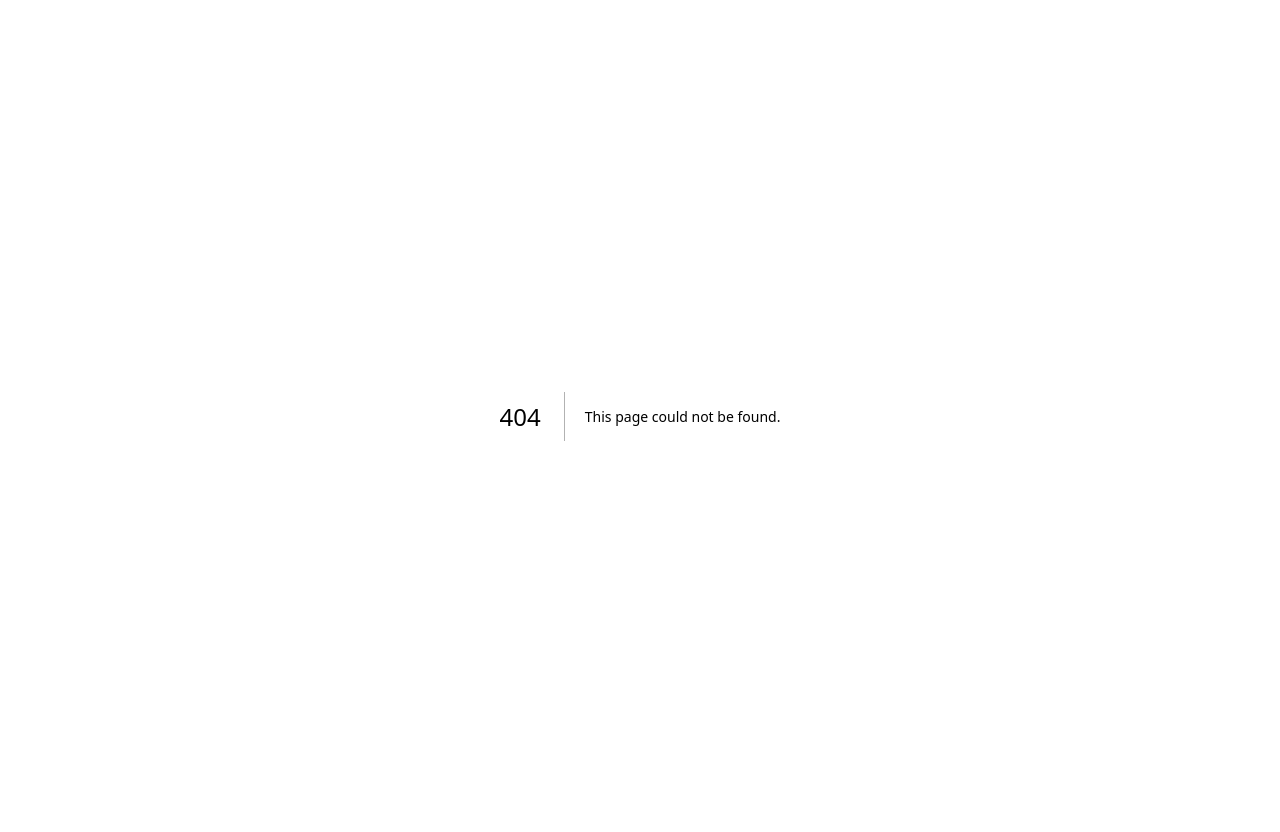
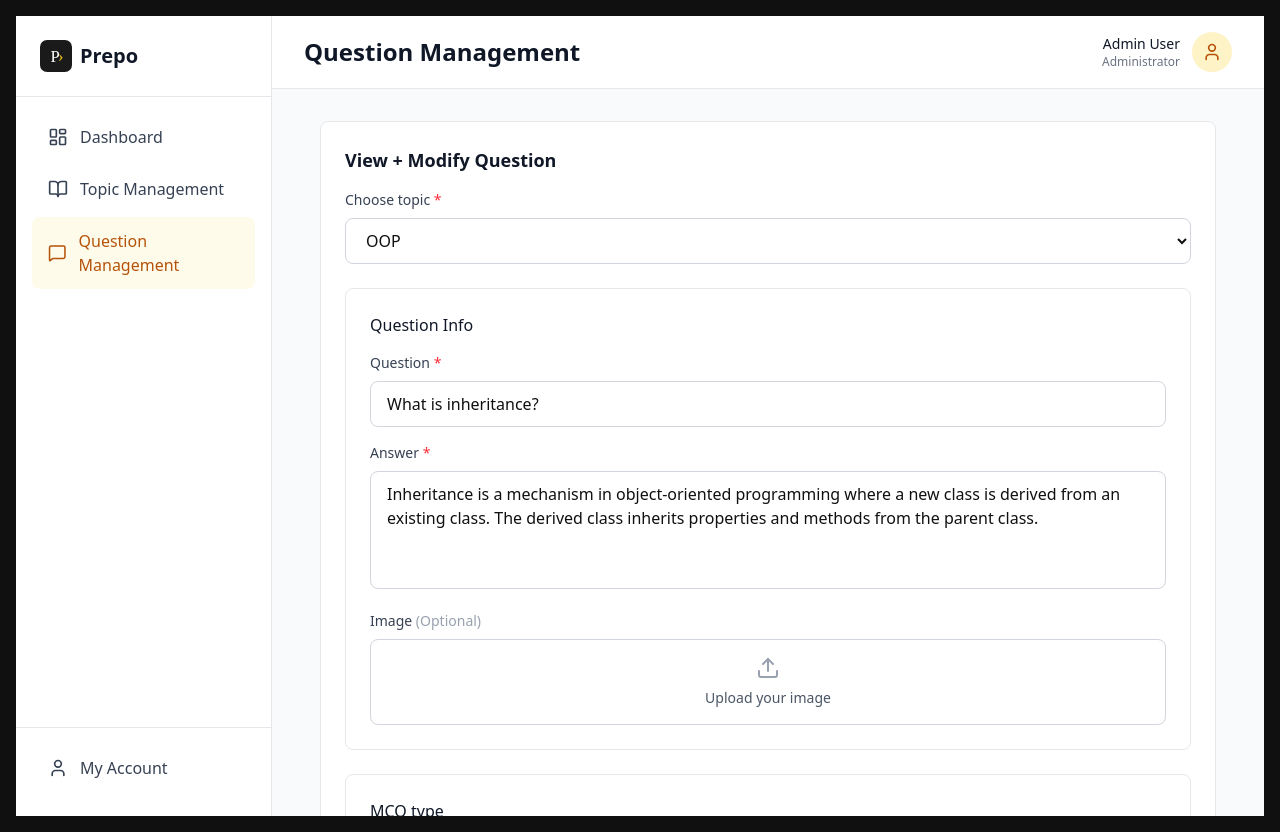
Before and after one commit to TimSing6584/PREPO, a Next.js app: page /admin/questions/1/edit in a window 1280 px wide. Before the commit this address had no page. Built offline with nearby package versions, Linux system fonts and the light colour scheme.

Commit message:
create CMS question modify page

```diff
--- /dev/null
+++ b/app/(admin)/admin/questions/[id]/edit/page.tsx
@@ -0,0 +1,266 @@
+'use client';
+
+import { useState } from 'react';
+import { Upload, Plus, X } from 'lucide-react';
+import { useRouter, useParams } from 'next/navigation';
+
+const topics = ['OOP', 'DB', 'OS', 'Network'];
+
+// Define question type
+interface QuestionData {
+  id: number;
+  question: string;
+  topic: string;
+  answer: string;
+  image: string | null;
+  options: string[];
+  correctOption: number;
+  dateCreated: string;
+  author: string;
+}
+
+// Mock data - in real app, this would be fetched from API
+const mockQuestions: Record<string, QuestionData> = {
+  '1': {
+    id: 1,
+    question: 'What is inheritance?',
+    topic: 'OOP',
+    answer: 'Inheritance is a mechanism in object-oriented programming where a new class is derived from an existing class. The derived class inherits properties and methods from the parent class.',
+    image: null,
+    options: ['A feature that allows code reuse', 'A type of function', 'A database concept', 'A networking protocol'],
+    correctOption: 0,
+    dateCreated: '1/1/2027',
+    author: 'Andrich',
+  },
+  '2': {
+    id: 2,
+    question: 'What is normalization in databases?',
+    topic: 'DB',
+    answer: 'Normalization is the process of organizing data in a database to reduce redundancy and improve data integrity.',
+    image: null,
+    options: ['Organizing data to reduce redundancy', 'Creating backups', 'Indexing tables', 'Encrypting data'],
+    correctOption: 0,
+    dateCreated: '1/5/2027',
+    author: 'Sarah',
+  },
+};
+
+export default function EditQuestionPage() {
+  const router = useRouter();
+  const params = useParams();
+  const questionId = params.id as string;
+
+  // Load existing question data
+  const existingQuestion = mockQuestions[questionId] || null;
+
+  const [selectedTopic, setSelectedTopic] = useState(existingQuestion?.topic || '');
+  const [question, setQuestion] = useState(existingQuestion?.question || '');
+  const [answer, setAnswer] = useState(existingQuestion?.answer || '');
+  const [image, setImage] = useState<File | null>(null);
+  const [existingImageUrl, setExistingImageUrl] = useState<string | null>(existingQuestion?.image || null);
+  const [options, setOptions] = useState<string[]>(existingQuestion?.options || ['', '']);
+  const [correctOption, setCorrectOption] = useState<number | null>(existingQuestion?.correctOption ?? null);
+
+  const handleImageUpload = (e: React.ChangeEvent<HTMLInputElement>) => {
+    if (e.target.files && e.target.files[0]) {
+      setImage(e.target.files[0]);
+      setExistingImageUrl(null);
+    }
+  };
+
+  const addOption = () => {
+    setOptions([...options, '']);
+  };
+
+  const removeOption = (index: number) => {
+    if (options.length > 2) {
+      const newOptions = options.filter((_, i) => i !== index);
+      setOptions(newOptions);
+      if (correctOption === index) {
+        setCorrectOption(null);
+      } else if (correctOption !== null && correctOption > index) {
+        setCorrectOption(correctOption - 1);
+      }
+    }
+  };
+
+  const updateOption = (index: number, value: string) => {
+    const newOptions = [...options];
+    newOptions[index] = value;
+    setOptions(newOptions);
+  };
+
+  const handleSubmit = () => {
+    // Handle form submission
+    console.log({
+      id: questionId,
+      selectedTopic,
+      question,
+      answer,
+      image,
+      options,
+      correctOption,
+    });
+    router.push('/admin/questions');
+  };
+
+  return (
+    <div className="max-w-4xl mx-auto space-y-6">
+      {/* View + Modify Question Section */}
+      <div className="bg-white rounded-lg border border-gray-200 p-6">
+        <h2 className="text-lg font-semibold text-gray-900 mb-4">View + Modify Question</h2>
+
+        {/* Topic Selection */}
+        <div className="mb-6">
+          <label className="block text-sm font-medium text-gray-700 mb-2">
+            Choose topic <span className="text-red-500">*</span>
+          </label>
+          <select
+            value={selectedTopic}
+            onChange={(e) => setSelectedTopic(e.target.value)}
+            className="w-full px-4 py-2.5 border border-gray-300 rounded-lg focus:ring-2 focus:ring-primary-500 focus:border-transparent"
+          >
+            <option value="">Select a topic...</option>
+            {topics.map((topic) => (
+              <option key={topic} value={topic}>
+                {topic}
+              </option>
+            ))}
+          </select>
+        </div>
+
+        {/* Question Info */}
+        <div className="border border-gray-200 rounded-lg p-6 mb-6">
+          <h3 className="text-base font-medium text-gray-900 mb-4">Question Info</h3>
+
+          {/* Question */}
+          <div className="mb-4">
+            <label className="block text-sm font-medium text-gray-700 mb-2">
+              Question <span className="text-red-500">*</span>
+            </label>
+            <input
+              type="text"
+              value={question}
+              onChange={(e) => setQuestion(e.target.value)}
+              placeholder="Existing Question"
+              className="w-full px-4 py-2.5 border border-gray-300 rounded-lg focus:ring-2 focus:ring-primary-500 focus:border-transparent"
+            />
+          </div>
+
+          {/* Answer */}
+          <div className="mb-4">
+            <label className="block text-sm font-medium text-gray-700 mb-2">
+              Answer <span className="text-red-500">*</span>
+            </label>
+            <textarea
+              value={answer}
+              onChange={(e) => setAnswer(e.target.value)}
+              placeholder="Existing Answer"
+              rows={4}
+              className="w-full px-4 py-2.5 border border-gray-300 rounded-lg focus:ring-2 focus:ring-primary-500 focus:border-transparent resize-none"
+            />
+          </div>
+
+          {/* Image Upload (Optional) */}
+          <div>
+            <label className="block text-sm font-medium text-gray-700 mb-2">
+              Image <span className="text-gray-400">(Optional)</span>
+            </label>
+            <div className="border border-gray-300 rounded-lg p-4 text-center">
+              <input
+                type="file"
+                accept="image/*"
+                onChange={handleImageUpload}
+                className="hidden"
+                id="image-upload"
+              />
+              <label htmlFor="image-upload" className="cursor-pointer">
+                <Upload className="w-6 h-6 text-gray-400 mx-auto mb-2" />
+                <p className="text-sm text-gray-600">
+                  {image
+                    ? image.name
+                    : existingImageUrl
+                    ? 'Existing Image (click to change)'
+                    : 'Upload your image'}
+                </p>
+              </label>
+            </div>
+          </div>
+        </div>
+
+        {/* MCQ Type Section */}
+        <div className="border border-gray-200 rounded-lg p-6">
+          <h3 className="text-base font-medium text-gray-900 mb-2">
+            MCQ type
+          </h3>
+          <p className="text-sm text-gray-600 mb-4">
+            You need at least two options. Click the correct answer{' '}
+            <span className="text-green-600">(when click show green color)</span>
+          </p>
+
+          {/* Options */}
+          <div className="space-y-3">
+            {options.map((option, index) => (
+              <div key={index} className="flex items-center gap-3">
+                <input
+                  type="radio"
+                  name="correctOption"
+                  checked={correctOption === index}
+                  onChange={() => setCorrectOption(index)}
+                  className="w-5 h-5 text-green-600 focus:ring-green-500"
+                />
+                <div className="flex-1 flex items-center gap-2">
+                  <span className="text-sm font-medium text-gray-700 w-6">{index + 1}</span>
+                  <input
+                    type="text"
+                    value={option}
+                    onChange={(e) => updateOption(index, e.target.value)}
+                    placeholder="Existing Option"
+                    className={`flex-1 px-4 py-2.5 border rounded-lg focus:ring-2 focus:ring-primary-500 focus:border-transparent ${
+                      correctOption === index
+                        ? 'border-green-500 bg-green-50'
+                        : 'border-gray-300'
+                    }`}
+                  />
+                </div>
+                {options.length > 2 && (
+                  <button
+                    onClick={() => removeOption(index)}
+                    className="p-2 text-gray-400 hover:text-red-500 transition-colors"
+                  >
+                    <X className="w-5 h-5" />
+                  </button>
+                )}
+              </div>
+            ))}
+          </div>
+
+          {/* Add More Options Button */}
+          <button
+            onClick={addOption}
+            className="mt-4 px-4 py-2 border border-gray-300 rounded-lg text-sm text-gray-700 hover:bg-gray-50 transition-colors flex items-center gap-2"
+          >
+            <Plus className="w-4 h-4" />
+            More options
+          </button>
+        </div>
+      </div>
+
+      {/* Submit Button */}
+      <div className="flex justify-end gap-3">
+        <button
+          onClick={() => router.push('/admin/questions')}
+          className="px-6 py-2.5 border border-gray-300 rounded-lg text-gray-700 hover:bg-gray-50 transition-colors"
+        >
+          Cancel
+        </button>
+        <button
+          onClick={handleSubmit}
+          className="px-6 py-2.5 bg-primary-600 text-white rounded-lg hover:bg-primary-700 transition-colors"
+        >
+          Submit
+        </button>
+      </div>
+    </div>
+  );
+}
--- a/app/(admin)/admin/questions/page.tsx
+++ b/app/(admin)/admin/questions/page.tsx
@@ -274,7 +274,10 @@ export default function QuestionsPage() {
                   <td className="py-4 px-4 text-sm text-gray-900">{q.question}</td>
                   <td className="py-4 px-4">
                     <div className="flex items-center gap-2">
-                      <button className="px-3 py-1 bg-blue-50 text-blue-700 border border-blue-200 rounded text-sm hover:bg-blue-100 transition-colors">
+                      <button
+                        onClick={() => router.push(`/admin/questions/${q.id}/edit`)}
+                        className="px-3 py-1 bg-blue-50 text-blue-700 border border-blue-200 rounded text-sm hover:bg-blue-100 transition-colors"
+                      >
                         Modify
                       </button>
                       <button className="px-3 py-1 bg-red-50 text-red-700 border border-red-200 rounded text-sm hover:bg-red-100 transition-colors">
```
